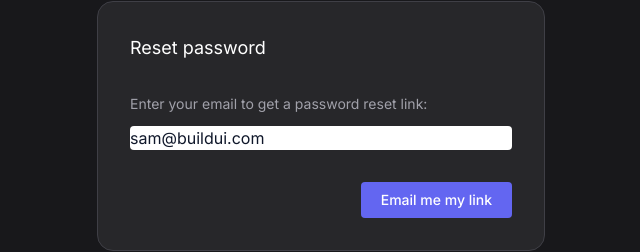
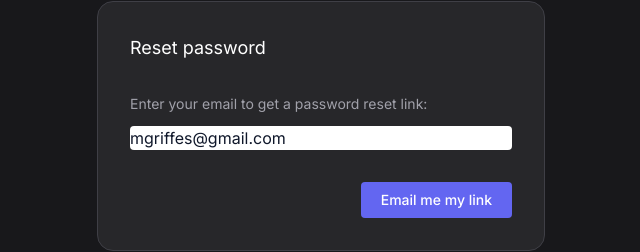
Before and after one commit to midcenturydude7/nextjs-framer-motion-recipes, a Next.js app: page /5-panel in a window 1280 px wide. Shown: the part 111-363 px from the top of the page, without its empty margins (319-959 px from the left). Built offline with nearby package versions, Linux system fonts and the light colour scheme.

Commit message:
Adding animation to the panel via AnimatePresence and MotionConfig

```diff
--- a/app/5-panel/page.jsx
+++ b/app/5-panel/page.jsx
@@ -1,25 +1,24 @@
 "use client";
+import React from "react";
 import { AnimatePresence, motion, MotionConfig } from "framer-motion";
-import { useState } from "react";
 import { CheckIcon } from "@heroicons/react/solid";
-import { createContext } from "react";
-import { useContext } from "react";
 
 let transition = { type: "ease", ease: "easeInOut", duration: 1 };
 
 export default function ResizablePanel() {
-  let [status, setStatus] = useState("idle");
+  let [status, setStatus] = React.useState("idle");
 
   return (
+    <MotionConfig transition={{ duration: 0.5 }}>
       <div className="flex min-h-screen flex-col items-start bg-zinc-900 pt-28">
         <div className="mx-auto w-full max-w-md">
           <div className="rounded-2xl border border-zinc-700 bg-zinc-800">
             <div className="px-8 pt-8">
               <p className="text-lg text-white">Reset password</p>
             </div>
-
+            <AnimatePresence mode="wait">
               {status === "idle" || status === "saving" ? (
-            <motion.div>
+                <motion.div exit={{ opacity: 0 }} key="form">
                   <Form
                     onSubmit={async () => await delay(1000)}
                     afterSave={() => setStatus("success")}
@@ -33,7 +32,7 @@ export default function ResizablePanel() {
                         className="block w-full rounded border-none text-slate-900"
                         type="email"
                         required
-                    defaultValue="sam@buildui.com"
+                        defaultValue="mgriffes@gmail.com"
                       />
                     </div>
                     <div className="mt-8 text-right">
@@ -44,25 +43,28 @@ export default function ResizablePanel() {
                   </Form>
                 </motion.div>
               ) : (
+                <motion.div initial={{ opacity: 0 }} animate={{ opacity: 1 }}>
                   <p className="p-8 text-sm text-zinc-400">
                     Email sent! Check your inbox to continue.
                   </p>
+                </motion.div>
               )}
+            </AnimatePresence>
           </div>
-
           <p className="mt-8 text-sm text-zinc-500">
             <span className="underline">Reach out</span> to us if you need more
             help.
           </p>
         </div>
       </div>
+    </MotionConfig>
   );
 }
 
-let formContext = createContext();
+let formContext = React.createContext();
 
 function Form({ onSubmit, afterSave, children, ...props }) {
-  let [status, setStatus] = useState("idle");
+  let [status, setStatus] = React.useState("idle");
 
   async function handleSubmit(e) {
     e.preventDefault();
@@ -83,7 +85,7 @@ function Form({ onSubmit, afterSave, children, ...props }) {
 }
 
 Form.Button = function FormButton({ children, className, ...rest }) {
-  let { status } = useContext(formContext);
+  let { status } = React.useContext(formContext);
 
   let disabled = status !== "idle";
 
```
Lines whose indentation alone changed are shown as unchanged.
